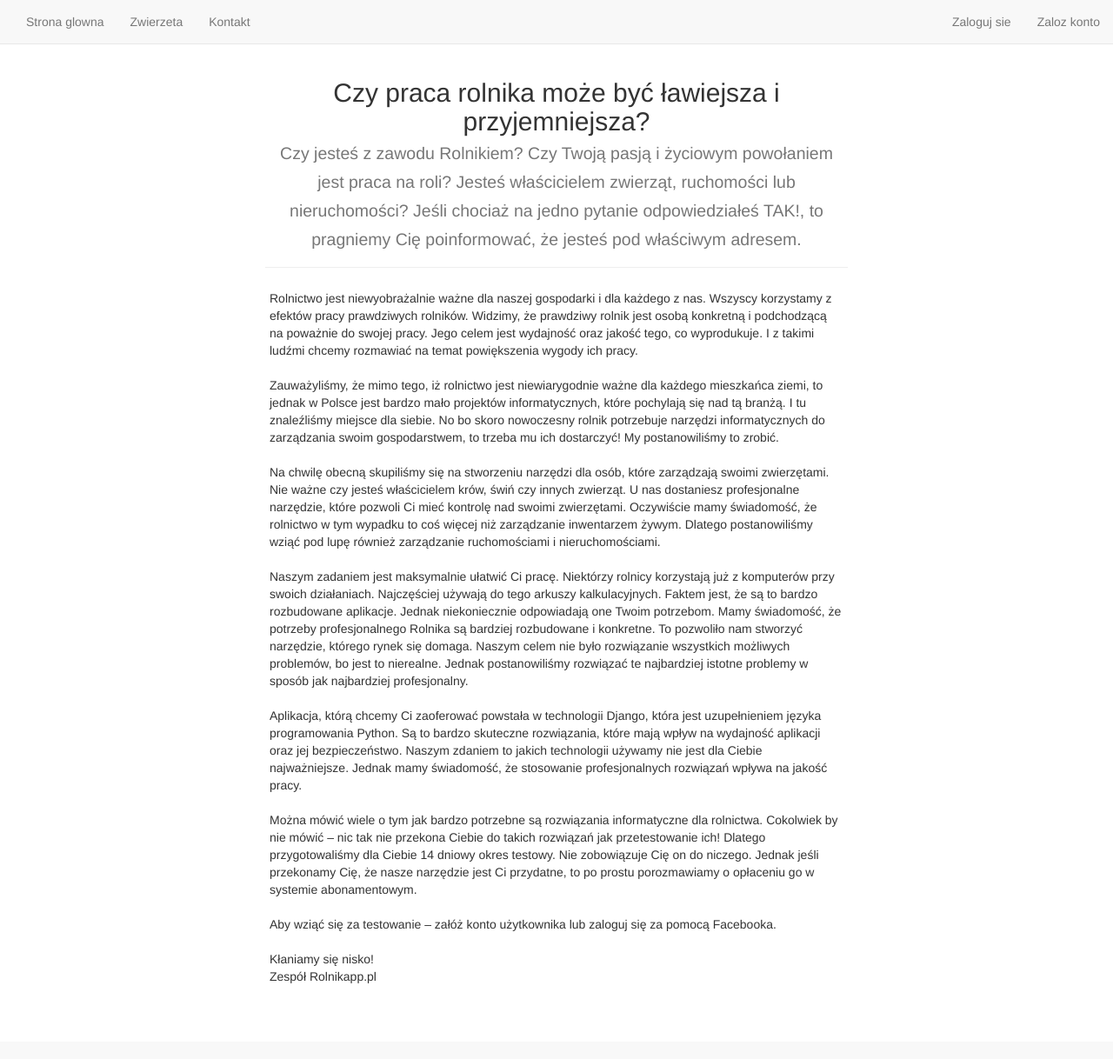
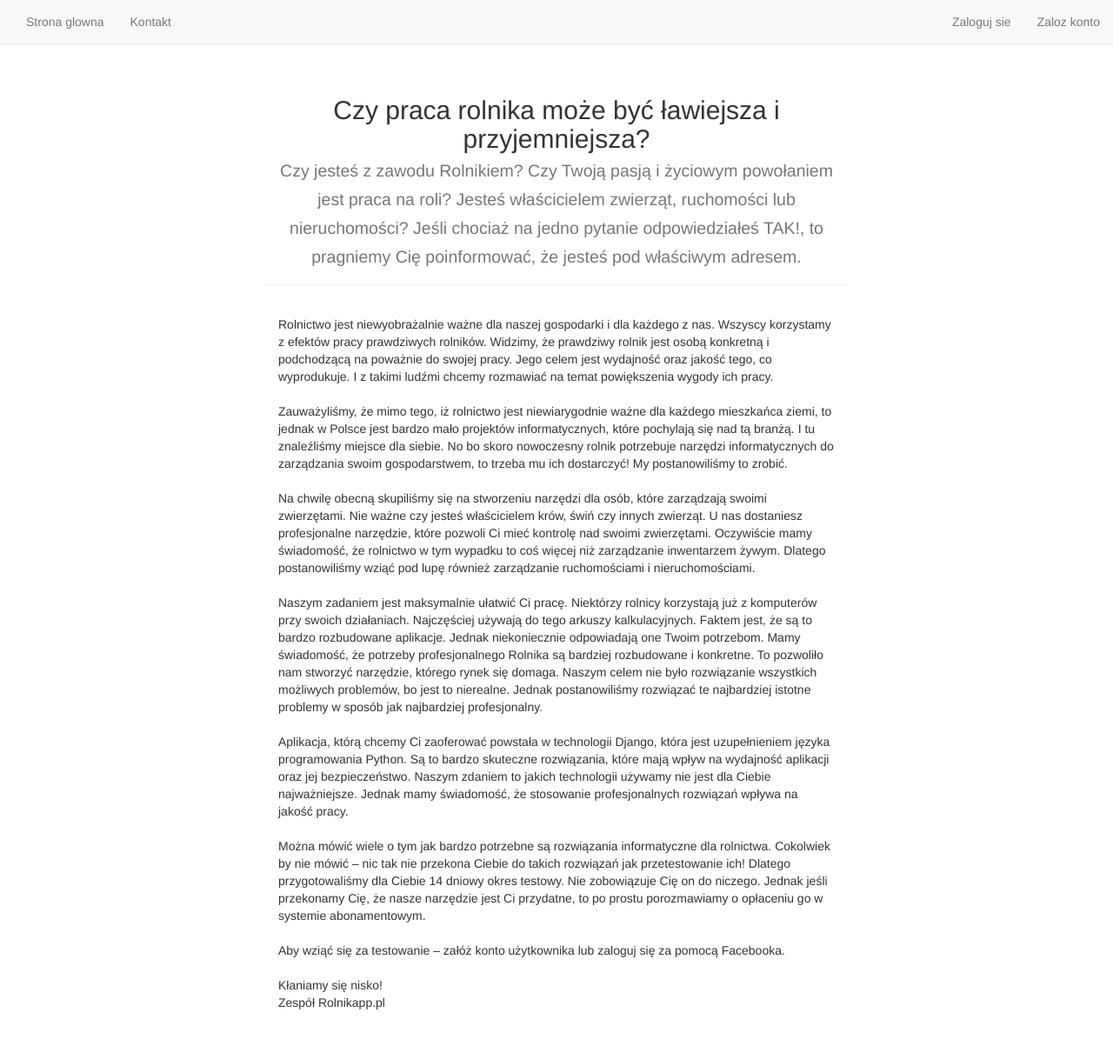
Before and after one commit to PyProjectCorp/RolnikApp, a Django app: page / in a window 1280 px wide. Shown: the whole page at 87% size. Before the commit the page ends 1131 px from the top, so only its background shows below. Run offline with Django 3.2, Linux system fonts and the light colour scheme; data that the repository does not hold is empty; some libraries are stand-ins or nearby versions.

Commit message:
static; compass; navbar.html

```diff
--- a/home/templates/home.html
+++ b/home/templates/home.html
@@ -7,7 +7,7 @@
 {% endblock %}
 
 {% block content %}
-<div class="page-header" style="background-color: #fff; text-align: center;">
+<div class="page-header">
   <h2>
   	Czy praca rolnika może być ławiejsza i przyjemniejsza?<br>
   	<small>
@@ -16,7 +16,8 @@
   </h2>
 
 </div>
-<p style="padding: 5px;">
+<div class="text-container">
+	<p>
 		Rolnictwo jest niewyobrażalnie ważne dla naszej gospodarki i dla każdego z nas. Wszyscy korzystamy z efektów pracy prawdziwych rolników. Widzimy, że prawdziwy rolnik jest osobą konkretną i podchodzącą na poważnie do swojej pracy. Jego celem jest wydajność oraz jakość tego, co wyprodukuje. I z takimi ludźmi chcemy rozmawiać na temat powiększenia wygody ich pracy.
 		<br><br>
 		Zauważyliśmy, że mimo tego, iż rolnictwo jest niewiarygodnie ważne dla każdego mieszkańca ziemi, to jednak w Polsce jest bardzo mało projektów informatycznych, które pochylają się nad tą branżą. I tu znaleźliśmy miejsce dla siebie. No bo skoro nowoczesny rolnik potrzebuje narzędzi informatycznych do zarządzania swoim gospodarstwem, to trzeba mu ich dostarczyć! My postanowiliśmy to zrobić.
@@ -34,6 +35,7 @@
 		Kłaniamy się nisko!<br>
 		Zespół Rolnikapp.pl <br>
 	</p>
+</div>
 
 {% endblock %}
 
--- a/rolnikapp/settings.py
+++ b/rolnikapp/settings.py
@@ -119,6 +119,7 @@ USE_TZ = False
 # https://docs.djangoproject.com/en/1.7/howto/static-files/
 
 STATIC_URL = '/static/'
+STATICFILES_DIRS = (os.path.join(BASE_DIR, 'static'),)
 
 AUTH_USER_MODEL = 'users.NormalUser'
 
--- /dev/null
+++ b/static/sass/custom/_main.scss
@@ -0,0 +1,11 @@
+#content {
+	max-width: 700px;
+	min-width:400px;
+	margin: 70px auto 30px;
+	.page-header {
+		text-align: center;
+	}
+	.text-container {
+		padding: 15px;
+	}
+}
--- /dev/null
+++ b/static/sass/ie.scss
@@ -0,0 +1,5 @@
+/* Welcome to Compass. Use this file to write IE specific override styles.
+ * Import this file using the following HTML or equivalent:
+ * <!--[if IE]>
+ *   <link href="/stylesheets/ie.css" media="screen, projection" rel="stylesheet" type="text/css" />
+ * <![endif]--> */
--- /dev/null
+++ b/static/sass/print.scss
@@ -0,0 +1,3 @@
+/* Welcome to Compass. Use this file to define print styles.
+ * Import this file using the following HTML or equivalent:
+ * <link href="/stylesheets/print.css" media="print" rel="stylesheet" type="text/css" /> */
--- /dev/null
+++ b/static/sass/screen.scss
@@ -0,0 +1,3 @@
+// @import "compass/reset";
+@import "custom/main";
+@import "custom/animals"
--- /dev/null
+++ b/static/stylesheets/ie.css
@@ -0,0 +1,5 @@
+/* Welcome to Compass. Use this file to write IE specific override styles.
+ * Import this file using the following HTML or equivalent:
+ * <!--[if IE]>
+ *   <link href="/stylesheets/ie.css" media="screen, projection" rel="stylesheet" type="text/css" />
+ * <![endif]--> */
--- /dev/null
+++ b/static/stylesheets/print.css
@@ -0,0 +1,3 @@
+/* Welcome to Compass. Use this file to define print styles.
+ * Import this file using the following HTML or equivalent:
+ * <link href="/stylesheets/print.css" media="print" rel="stylesheet" type="text/css" /> */
--- /dev/null
+++ b/static/stylesheets/screen.css
@@ -0,0 +1,14 @@
+/* line 1, ../sass/custom/_main.scss */
+#content {
+  max-width: 700px;
+  min-width: 400px;
+  margin: 70px auto 30px;
+}
+/* line 5, ../sass/custom/_main.scss */
+#content .page-header {
+  text-align: center;
+}
+/* line 8, ../sass/custom/_main.scss */
+#content .text-container {
+  padding: 15px;
+}
--- a/templates/base.html
+++ b/templates/base.html
@@ -1,42 +1,19 @@
 <!doctype html>
 {% load bootstrap3 %}
+{% load staticfiles %}
 <html lang='pl'>
 	<head>
 		<title>{% block title %}RolnikApp{% endblock %}</title>
 		{% bootstrap_css %}
+		  <link href="{% static "stylesheets/screen.css" %}" media="screen, projection" rel="stylesheet" type="text/css" />
+		  <link href="{% static "stylesheets/print.css" %}" media="print" rel="stylesheet" type="text/css" />
+		  <!--[if IE]>
+		      <link href="{% static "stylesheets/ie.css" %}" media="screen, projection" rel="stylesheet" type="text/css" />
+		  <![endif]-->
 	</head>
 	<body>
-		<nav class="navbar navbar-default navbar-fixed-top">
-		  <div class="container-fluid">
-		    <div class="navbar-header">
-		      <button type="button" class="navbar-toggle collapsed" data-toggle="collapse" data-target="#main_nav">
-		        <span class="sr-only">Toggle navigation</span>
-		        <span class="icon-bar"></span>
-		        <span class="icon-bar"></span>
-		        <span class="icon-bar"></span>
-		      </button>
-		      <!-- <a class="navbar-brand" href="#">Brand</a> -->
-		    </div>
-		    <div class="collapse navbar-collapse" id="main_nav">
-		      <ul class="nav navbar-nav">
-
-		        <li><a href="{% url 'homepage' %}">Strona glowna</a></li>
-		        <li><a href="{% url 'animals' %}">Zwierzeta</a></li>
-		        <li><a href="{% url 'contact' %}">Kontakt</a></li>
-		      </ul>
-		      <ul class="nav navbar-nav navbar-right">
-		        {% if user.is_authenticated %}
-		        <li><a href="{% url 'account_logout'%}">Wyloguj sie</a></li>
-		        {% else %}
-		            <li><a href="{% url 'account_login'%}">Zaloguj sie</a></li>
-		            <li><a href="{% url 'account_signup'%}">Zaloz konto</a></li>
-		        {% endif %}
-		      </ul>
-		    </div>
-		  </div>
-		</nav>
-
-		<div id="content" class="container-fluid" style="max-width: 700px; min-width:400px; margin: 50px auto;">
+		{% include 'navbar.html' %}
+		<div id="content" class="container-fluid">
 			{% block content %}
 			{% endblock %}
 		</div>
--- /dev/null
+++ b/templates/navbar.html
@@ -0,0 +1,31 @@
+<nav class="navbar navbar-default navbar-fixed-top">
+<!--class4fixedpos: navbar-fixed-top -->
+  <div class="container-fluid">
+    <div class="navbar-header">
+      <button type="button" class="navbar-toggle collapsed" data-toggle="collapse" data-target="#main_nav">
+        <span class="sr-only">Toggle navigation</span>
+        <span class="icon-bar"></span>
+        <span class="icon-bar"></span>
+        <span class="icon-bar"></span>
+      </button>
+      <!-- <a class="navbar-brand" href="#">Brand</a> -->
+    </div>
+    <div class="collapse navbar-collapse" id="main_nav">
+      <ul class="nav navbar-nav">
+        <li><a href="{% url 'homepage' %}">Strona glowna</a></li>
+        <li><a href="{% url 'contact' %}">Kontakt</a></li>
+		{% if user.is_authenticated %}
+	        <li><a href="{% url 'animals' %}">Zwierzeta</a></li>
+        {% endif %}
+      </ul>
+      <ul class="nav navbar-nav navbar-right">
+        {% if user.is_authenticated %}
+        <li><a href="{% url 'account_logout'%}">Wyloguj sie</a></li>
+        {% else %}
+            <li><a href="{% url 'account_login'%}">Zaloguj sie</a></li>
+            <li><a href="{% url 'account_signup'%}">Zaloz konto</a></li>
+        {% endif %}
+      </ul>
+    </div>
+  </div>
+</nav>
```
Also changed, not shown: static/sass/custom/_animals.scss (added), 1 other file. Lines whose indentation alone changed are shown as unchanged.
